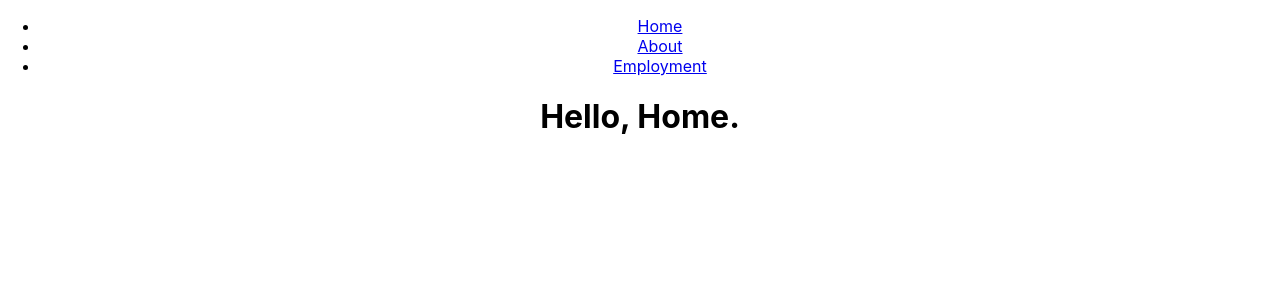
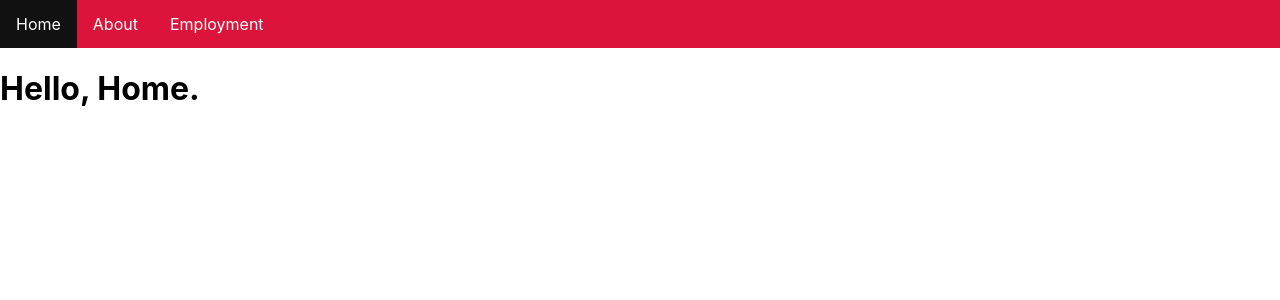
Before and after one commit to JRC404/react-digital-portfolio-demo, a React (Create React App) app: page / in a window 1280 px wide. Shown: the top 300 px of the page. Built offline with nearby package versions, Linux system fonts and the light colour scheme.

Commit message:
Beautiful and not at all stolen navbar css.

```diff
--- a/src/App.css
+++ b/src/App.css
@@ -1,38 +1,28 @@
-.App {
-  text-align: center;
+body {
+  margin: 0;
+  padding: 0;
 }
 
-.App-logo {
-  height: 40vmin;
-  pointer-events: none;
+ul {
+  list-style-type: none;
+  margin: 0;
+  padding: 0;
+  overflow: hidden;
+  background-color: crimson;
 }
 
-@media (prefers-reduced-motion: no-preference) {
-  .App-logo {
-    animation: App-logo-spin infinite 20s linear;
-  }
+li {
+  float: left;
 }
 
-.App-header {
-  background-color: #282c34;
-  min-height: 100vh;
-  display: flex;
-  flex-direction: column;
-  align-items: center;
-  justify-content: center;
-  font-size: calc(10px + 2vmin);
+li a {
+  display: block;
   color: white;
+  text-align: center;
+  padding: 14px 16px;
+  text-decoration: none;
 }
 
-.App-link {
-  color: #61dafb;
+li a:hover {
+  background-color: #111;
 }
-
-@keyframes App-logo-spin {
-  from {
-    transform: rotate(0deg);
-  }
-  to {
-    transform: rotate(360deg);
-  }
-}
```
